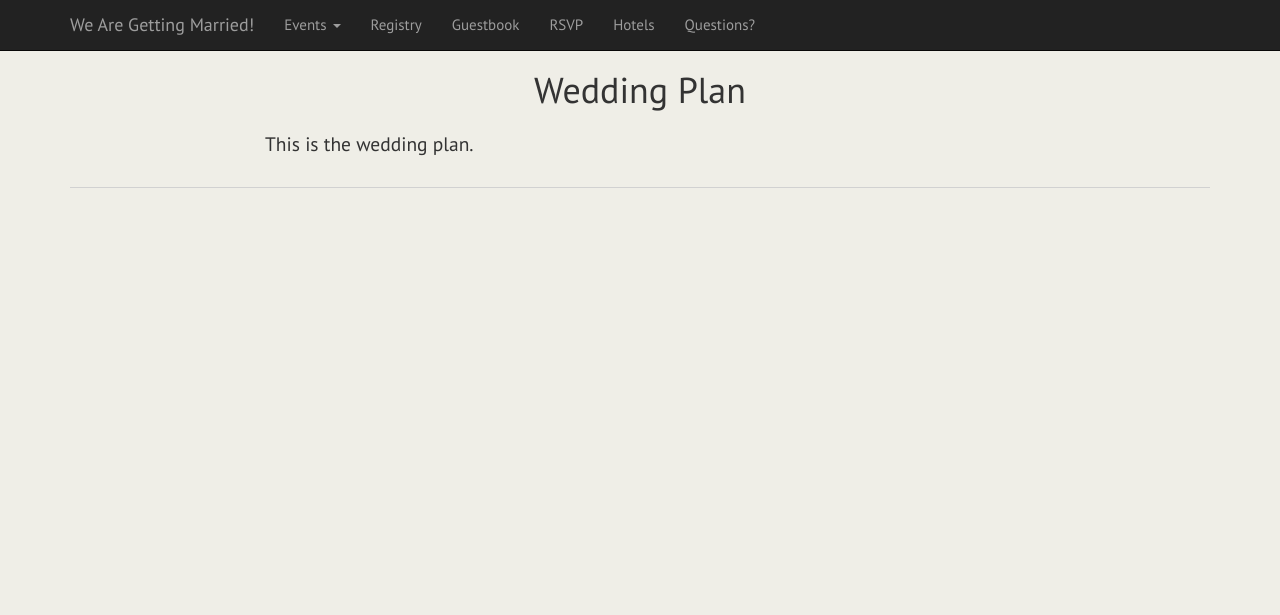
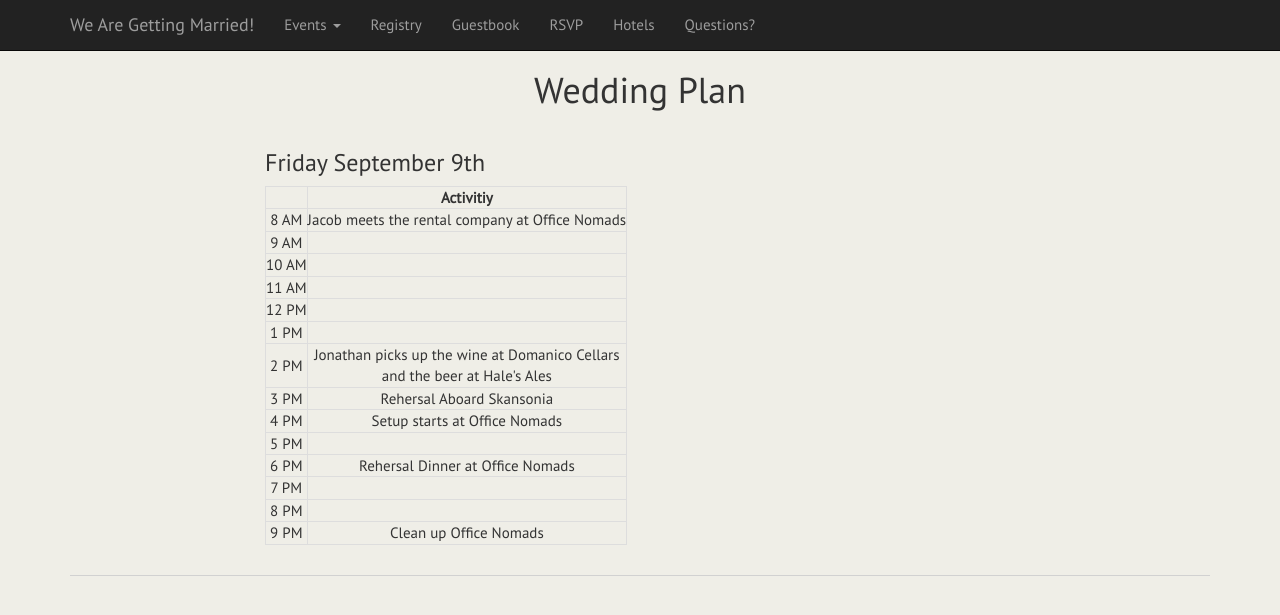
Before and after one commit to jsayles/wedding, a Django app: page /plan/ in a window 1280 px wide. Shown: the top 615 px of the page. Run offline with Django 3.2, Linux system fonts and the light colour scheme; some libraries are stand-ins or nearby versions.

Commit message:
new friday night timetable

```diff
--- a/wedding/templates/wedding_plan.html
+++ b/wedding/templates/wedding_plan.html
@@ -7,8 +7,82 @@
 {% block content %}
 <div class="row">
 	<div class="col-sm-8 col-sm-offset-2">
+		<h3 class="text-left">Friday September 9th</h3>
+		<table class="table-bordered table-hover table-responsive">
+			<tr>
+				<th></th>
+				<th class="text-center">Activitiy</th>
+			</tr>
+			<tr>
+				<td>8 AM</td>
+				<td>
+					Jacob meets the rental company at Office Nomads
+				</td>
+			</tr>
+			<tr>
+				<td>9 AM</td>
+				<td></td>
+			</tr>
+			<tr>
+				<td>10 AM</td>
+				<td></td>
+			</tr>
+			<tr>
+				<td>11 AM</td>
+				<td></td>
+			</tr>
+			<tr>
+				<td>12 PM</td>
+				<td></td>
+			</tr>
+			<tr>
+				<td>1 PM</td>
+				<td></td>
+			</tr>
+			<tr>
+				<td>2 PM</td>
+				<td>
+					Jonathan picks up the wine at Domanico Cellars<br>
+					and the beer at Hale's Ales
+				</td>
+			</tr>
+			<tr>
+				<td>3 PM</td>
+				<td>
+					Rehersal Aboard Skansonia
+				</td>
+			</tr>
+			<tr>
+				<td>4 PM</td>
+				<td>
+					Setup starts at Office Nomads
+				</td>
+			</tr>
+			<tr>
+				<td>5 PM</td>
+				<td></td>
+			</tr>
+			<tr>
+				<td>6 PM</td>
+				<td>
+					Rehersal Dinner at Office Nomads
+				</td>
+			</tr>
+			<tr>
+				<td>7 PM</td>
+				<td></td>
+			</tr>
+			<tr>
+				<td>8 PM</td>
+				<td></td>
+			</tr>
+			<tr>
+				<td>9 PM</td>
+				<td>Clean up Office Nomads</td>
+			</tr>
+		</table>
+
 		<p class="text-left">
-			This is the wedding plan.
 		</p>
 	</div>
 </div>
```
